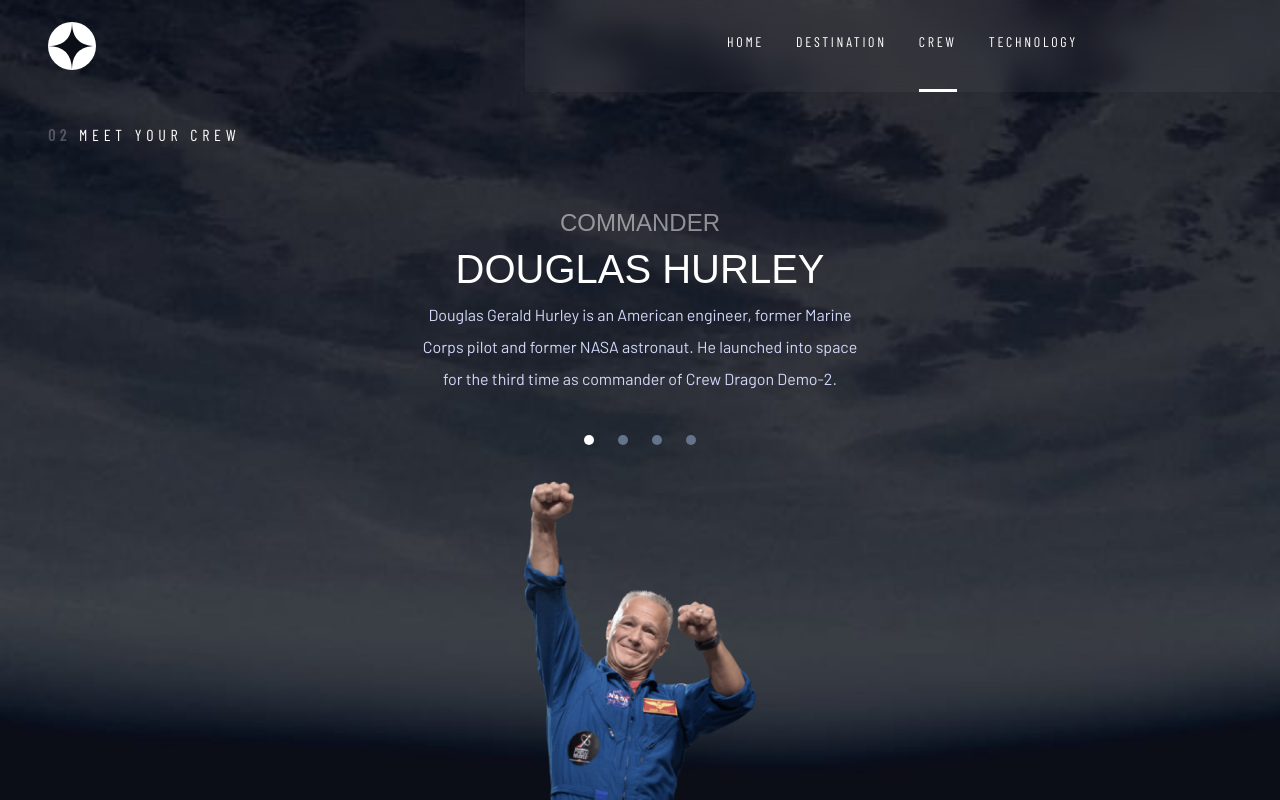
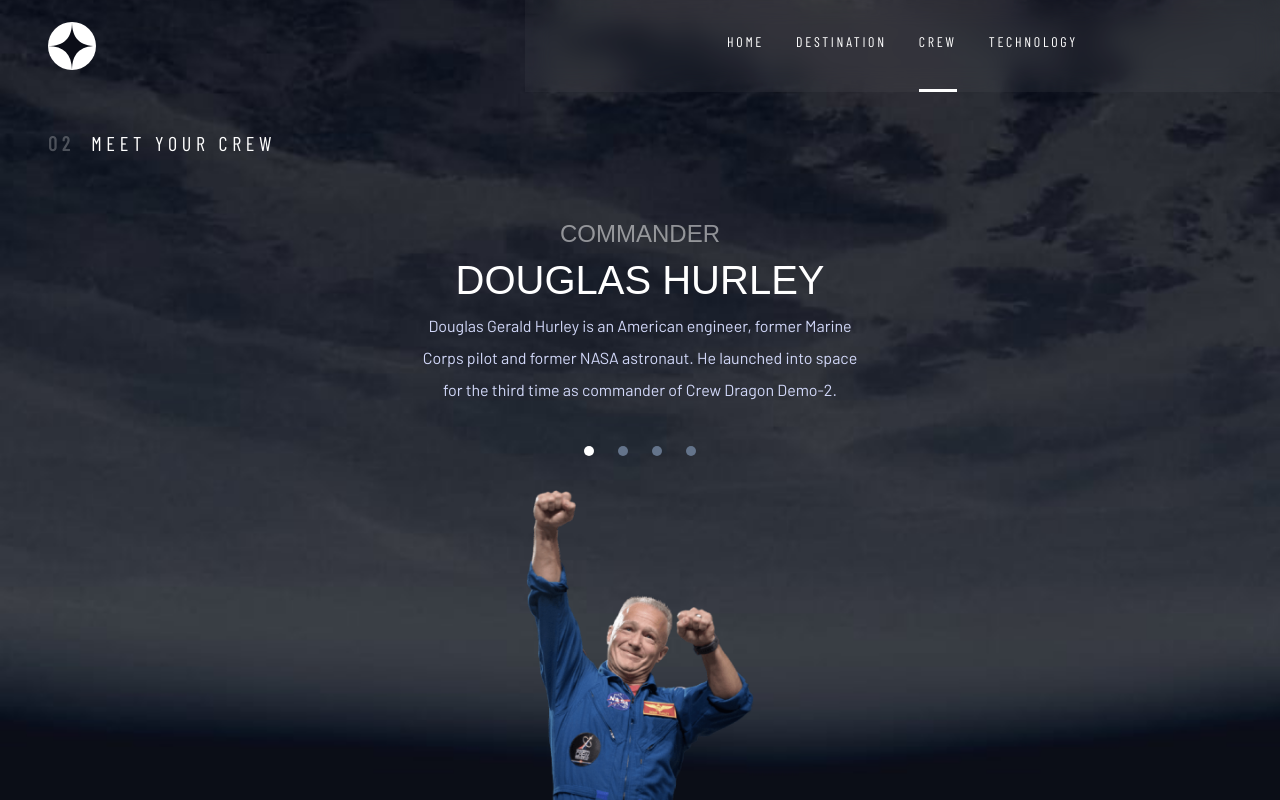
Before and after one commit to mackieva/space-tour, a Next.js app: page /crew in a window 1280 px wide. Built offline with nearby package versions, Linux system fonts and the light colour scheme; a web font is replaced by a local one.

Commit message:
crew page heading

```diff
--- a/src/app/crew/page.tsx
+++ b/src/app/crew/page.tsx
@@ -63,10 +63,10 @@
                 className="md:hidden"
             />
             <div className="mx-auto flex h-full max-w-screen-lg flex-col px-12 pt-12 lg:px-24 lg:pt-24">
-                <div className="relative z-20 mt-[75px] flex items-center justify-start">
-                    <h5 className="text-white">
-                        <span className="font-bold opacity-25">02</span> Meet
-                        Your Crew
+                <div className="md: relative z-20 mt-[80px] flex items-center justify-start lg:mt-[120px]">
+                    <h5 className="text-[16px] text-white md:text-[20px] lg:text-[28px]">
+                        <span className="pr-2 font-bold opacity-25">02</span>{' '}
+                        Meet Your Crew
                     </h5>
                 </div>
                 <div className="relative z-20 flex flex-1 flex-col items-center justify-center lg:-mt-8 lg:grid lg:grid-cols-2">
```
Also changed, not shown: tailwind.config.ts (indentation only).
